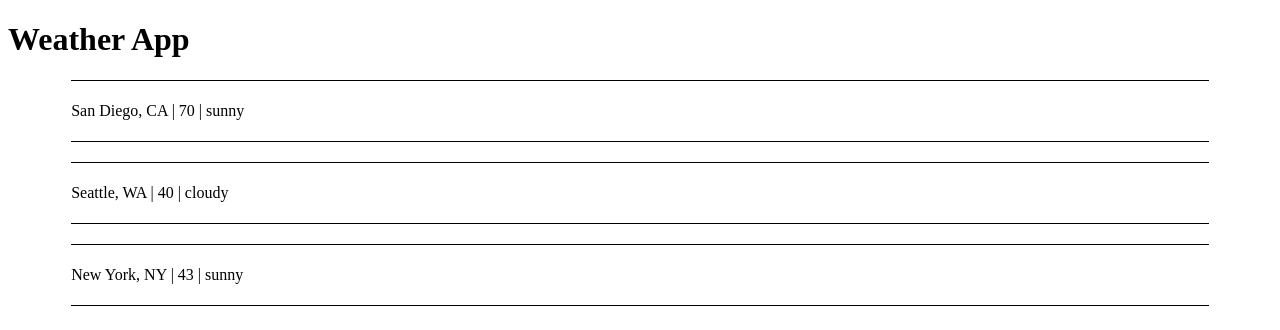
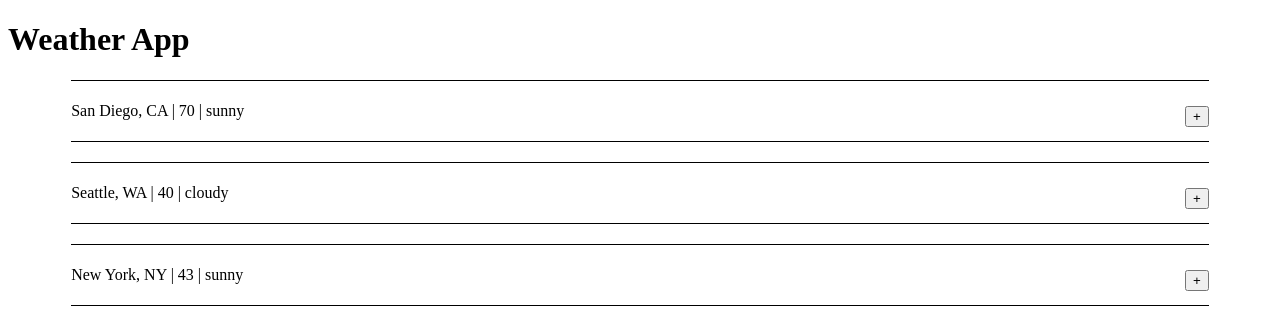
Before and after one commit to E70M/weather-app, a React app: page / in a window 1280 px wide. Shown: the top 330 px of the page. Built offline with nearby package versions, Linux system fonts and the light colour scheme.

Commit message:
WeatherContainer component

```diff
--- a/src/components/WeatherContainer/index.css
+++ b/src/components/WeatherContainer/index.css
@@ -1,6 +1,16 @@
+.btn-more-info {
+	display: inline;
+	float: right;
+	margin: 20px 0px;
+}
+
 .weather-container {
 	border-bottom: 1px solid black;
 	border-top: 1px solid black;
 	margin: 20px 0px;
 	padding: 5px 0px;
 }
+
+.weather-data {
+	display: inline-block;
+}
--- a/src/components/WeatherContainer/index.js
+++ b/src/components/WeatherContainer/index.js
@@ -9,7 +9,8 @@ class WeatherContainer extends React.Component {
 	render() {
 		return (
 			<div className="weather-container">
-				<p>{this.props.location}	|	{this.props.temperature}	|	{this.props.condition}</p>
+				<p className="weather-data">{this.props.location} | {this.props.temperature} | {this.props.condition}</p>
+				<button className="btn-more-info">+</button>
 			</div>
 		);
 	}
```
